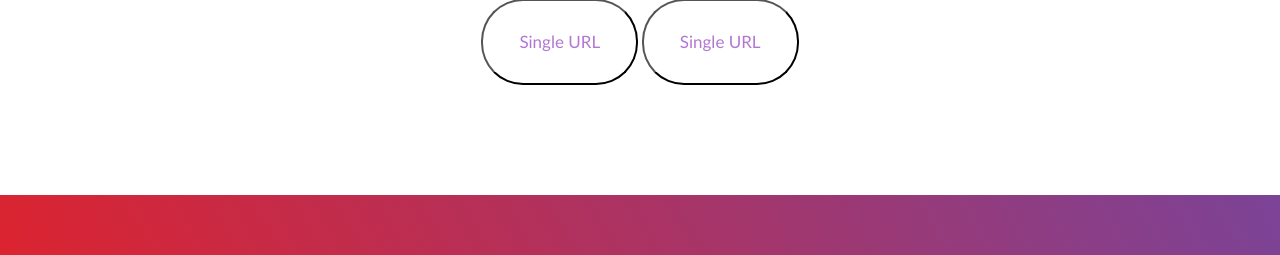
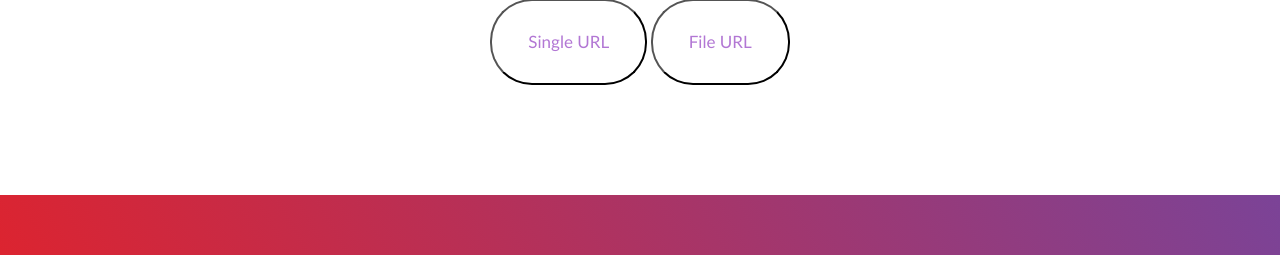
Before and after one commit to eunha812/Final_Project_TeamNo.2, a Python web app: template final_project/templates/Home_page.html in a window 1280 px wide. Shown: the part 881-1136 px from the top of the page. Run offline with Jinja, Linux system fonts and the light colour scheme; the template is opened without the code that fills it, so the values that code supplies are empty; some libraries are stand-ins or nearby versions; some web fonts are replaced.

Commit message:
Add files via upload

```diff
--- a/final_project/templates/Home_page.html
+++ b/final_project/templates/Home_page.html
@@ -97,7 +97,7 @@
 <from action="/Single_page" method="POST">
 <input type="submit" class="url_button" value="Single URL" style="visibiltiy: visible; animation-delay: 1.3s; animation-name: fadeInUp;">
 <from action="/File_page" method="POST">
-<input type="submit" class="file_button" value="Single URL" style="visibiltiy: visible; animation-delay: 1.3s; animation-name: fadeInUp;">
+<input type="submit" class="file_button" value="File URL" style="visibiltiy: visible; animation-delay: 1.3s; animation-name: fadeInUp;">
 
 
         <div class="clearfix"></div>
```
